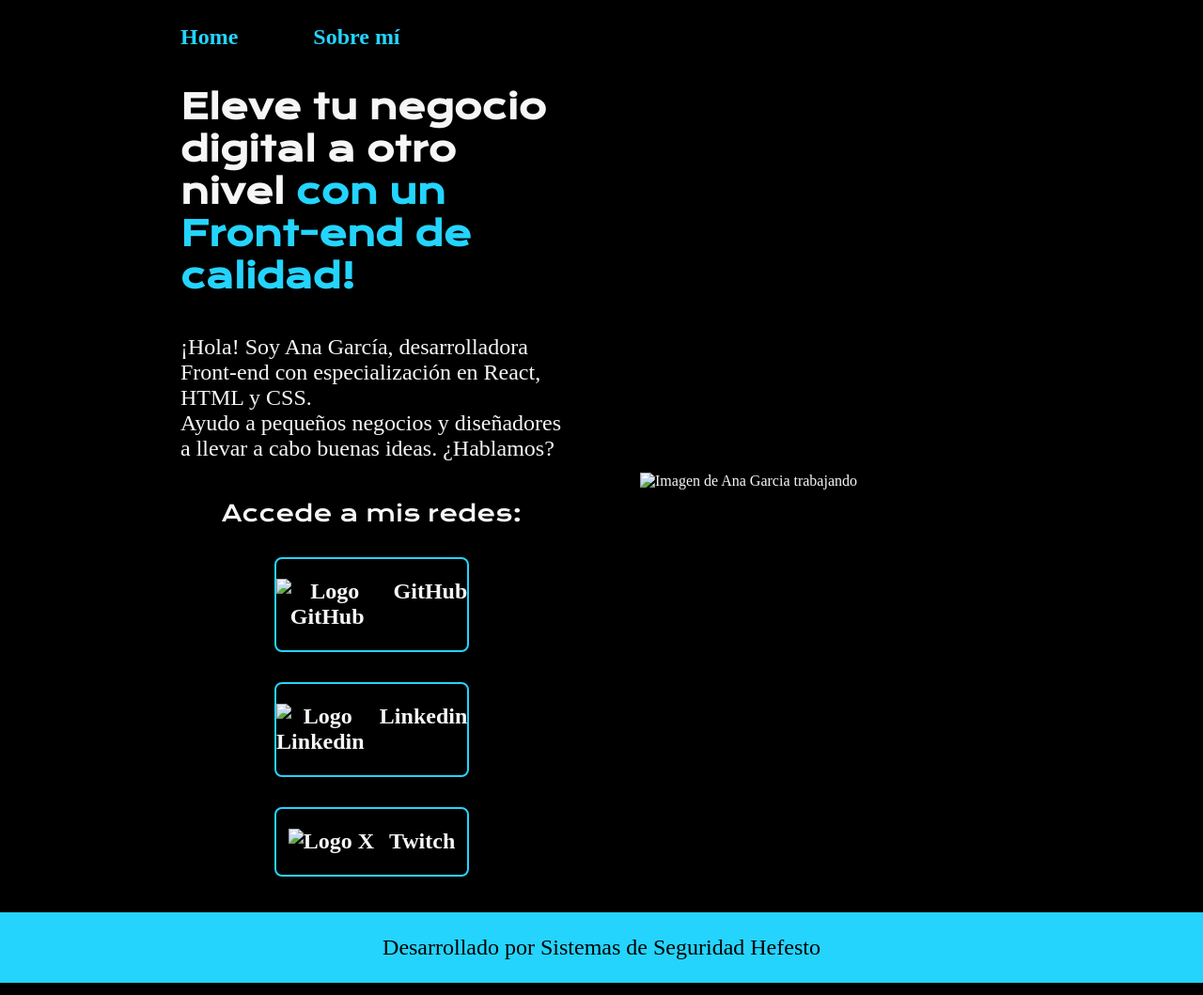
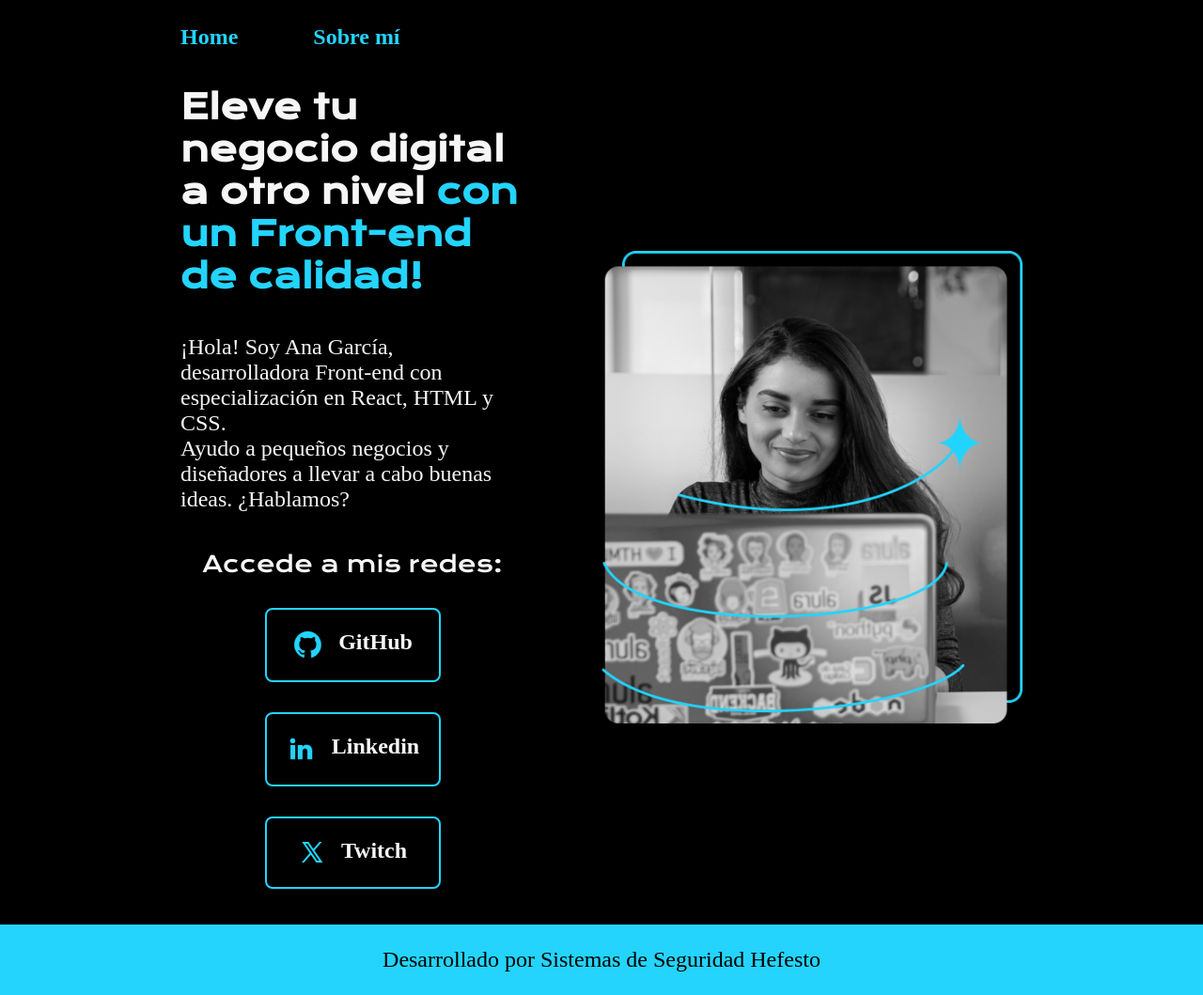
Before and after one commit to cristian-h-h/portafolio-COHH, a plain HTML site: page index.html in a window 1280 px wide. Shown: the whole page at 94% size. Drawn offline with nearby package versions, Linux system fonts and the light colour scheme; files that its build step writes are made by us from their sources.

Commit message:
Update index.html

```diff
--- a/index.html
+++ b/index.html
@@ -5,7 +5,7 @@
     <meta charset="UTF-8">
     <meta name="viewport" content="width=device-width, initial-scale=1.0">
     <title>Portafolio COHH</title>
-    <link rel="stylesheet" href="./styles/ejercicio.css">
+    <link rel="stylesheet" href="ejercicio.css">
 </head>
 
 <body>
@@ -28,14 +28,14 @@
             <div class="presentacion_enlaces">
                 <h2 class="presentacion_enlaces_redes" >Accede a mis redes:</h2>
             <a class="presentacion_enlaces_link"  href="https://www.instagram.com/">
-                <img src="./Assets/github.png" alt="Logo GitHub">GitHub</a>
+                <img src="github.png" alt="Logo GitHub">GitHub</a>
             <a class="presentacion_enlaces_link" href="https://github.com/">
-                <img src="./Assets/linkedin.png" alt="Logo Linkedin">Linkedin</a>
+                <img src="linkedin.png" alt="Logo Linkedin">Linkedin</a>
             <a class="presentacion_enlaces_link" href="https://github.com/">
-                <img src="./Assets/twitter-novo.png" alt="Logo X">Twitch</a>
+                <img src="twitter-novo.png" alt="Logo X">Twitch</a>
             </div>
         </section>
-        <img class="presentacion_imagen" src="./Assets/Imagem.png" alt="Imagen de Ana Garcia trabajando">
+        <img class="presentacion_imagen" src="Imagem.png" alt="Imagen de Ana Garcia trabajando">
     </main>
     <footer class="footer">
         <p>Desarrollado por Sistemas de Seguridad Hefesto</p>
```
